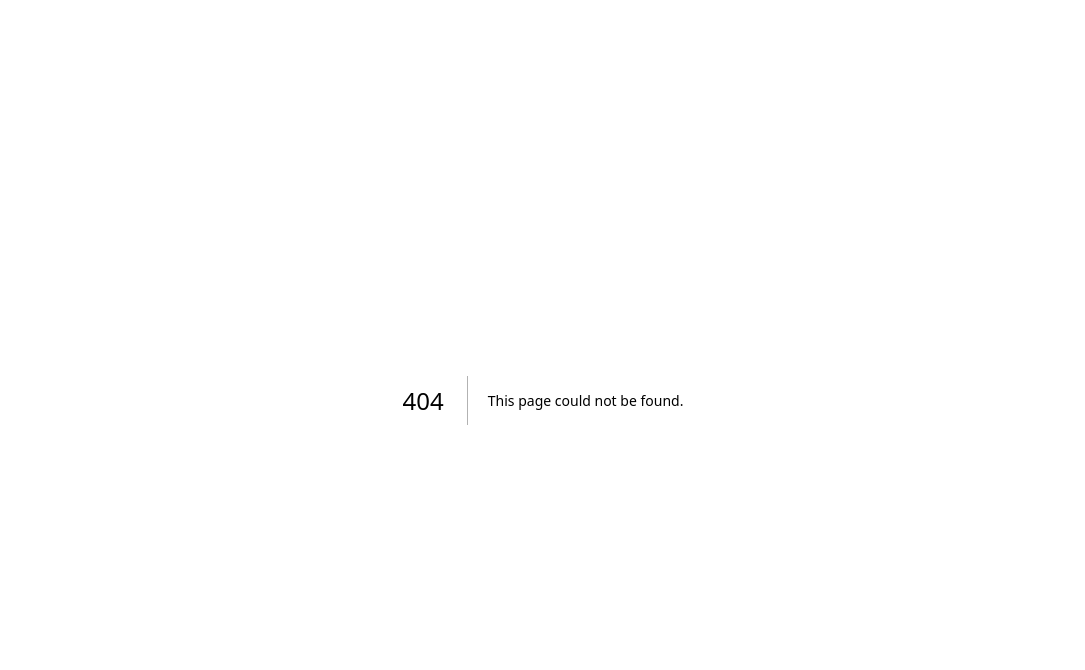
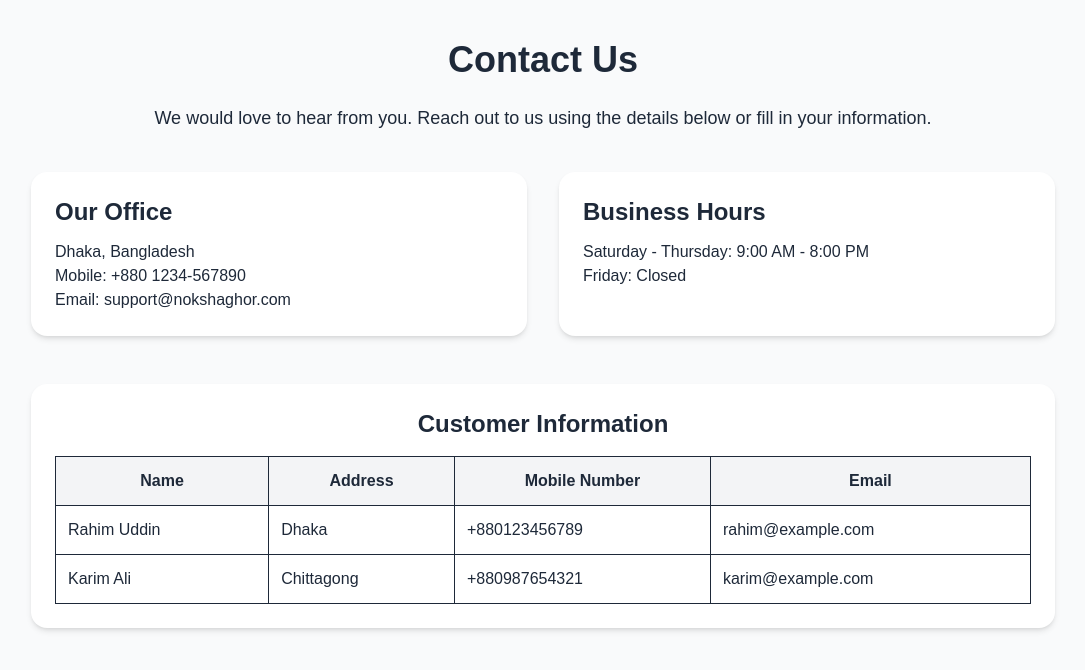
Before and after one commit to devmahdihasan/NokshaGhor-TeamProject, a Next.js app in the folder frontend/: page /contact in a window 1280 px wide. Before the commit this address had no page. Shown: the top 670 px of the page, without its empty margins (97-1182 px from the left). Built offline with nearby package versions, Linux system fonts and the light colour scheme.

Commit message:
about me+ contact

```diff
--- /dev/null
+++ b/frontend/src/app/about/page.tsx
@@ -0,0 +1,43 @@
+export default function AboutPage() {
+  return (
+    <main className="min-h-screen bg-gray-50 text-gray-800 p-10">
+      <section className="max-w-5xl mx-auto">
+        <h1 className="text-4xl font-bold text-center mb-6">About Nokshaghor</h1>
+        <p className="text-lg text-center mb-10">
+          Welcome to <span className="font-semibold">Nokshaghor</span>, where tradition meets
+          creativity. We are dedicated to crafting unique designs, blending
+          culture and modern innovation.
+        </p>
+
+        <div className="grid md:grid-cols-2 gap-8">
+          <div className="bg-white p-6 rounded-2xl shadow-md">
+            <h2 className="text-2xl font-semibold mb-3">Our Mission</h2>
+            <p>
+              To provide high-quality designs and products that reflect the
+              heritage of Bangladesh while embracing modern elegance. We aim to
+              inspire and connect with people through creativity.
+            </p>
+          </div>
+
+          <div className="bg-white p-6 rounded-2xl shadow-md">
+            <h2 className="text-2xl font-semibold mb-3">Our Vision</h2>
+            <p>
+              To become a leading brand in cultural and modern design,
+              showcasing authentic craftsmanship that resonates with both local
+              and global communities.
+            </p>
+          </div>
+        </div>
+
+        <div className="mt-10 bg-white p-6 rounded-2xl shadow-md">
+          <h2 className="text-2xl font-semibold mb-4">Our Team</h2>
+          <p>
+            Nokshaghor is powered by a passionate team of designers,
+            developers, and artisans who share the same vision—to bring beauty
+            and meaning into everyday life through thoughtful creations.
+          </p>
+        </div>
+      </section>
+    </main>
+  );
+}
--- /dev/null
+++ b/frontend/src/app/contact/page.tsx
@@ -0,0 +1,63 @@
+export default function ContactPage() {
+  return (
+    <main className="min-h-screen bg-gray-50 text-gray-800 p-10">
+      <section className="max-w-5xl mx-auto">
+        <h1 className="text-4xl font-bold text-center mb-6">Contact Us</h1>
+        <p className="text-lg text-center mb-10">
+          We would love to hear from you. Reach out to us using the details
+          below or fill in your information.
+        </p>
+
+        {/* Contact Information */}
+        <div className="grid md:grid-cols-2 gap-8 mb-12">
+          <div className="bg-white p-6 rounded-2xl shadow-md">
+            <h2 className="text-2xl font-semibold mb-3">Our Office</h2>
+            <p>Dhaka, Bangladesh</p>
+            <p>Mobile: +880 1234-567890</p>
+            <p>Email: support@nokshaghor.com</p>
+          </div>
+
+          <div className="bg-white p-6 rounded-2xl shadow-md">
+            <h2 className="text-2xl font-semibold mb-3">Business Hours</h2>
+            <p>Saturday - Thursday: 9:00 AM - 8:00 PM</p>
+            <p>Friday: Closed</p>
+          </div>
+        </div>
+
+        {/* Customer Table */}
+        <div className="bg-white p-6 rounded-2xl shadow-md">
+          <h2 className="text-2xl font-semibold mb-4 text-center">
+            Customer Information
+          </h2>
+          <div className="overflow-x-auto">
+            <table className="w-full border border-gray-200">
+              <thead>
+                <tr className="bg-gray-100">
+                  <th className="p-3 border">Name</th>
+                  <th className="p-3 border">Address</th>
+                  <th className="p-3 border">Mobile Number</th>
+                  <th className="p-3 border">Email</th>
+                </tr>
+              </thead>
+              <tbody>
+                <tr>
+                  <td className="p-3 border">Rahim Uddin</td>
+                  <td className="p-3 border">Dhaka</td>
+                  <td className="p-3 border">+880123456789</td>
+                  <td className="p-3 border">rahim@example.com</td>
+                </tr>
+                <tr>
+                  <td className="p-3 border">Karim Ali</td>
+                  <td className="p-3 border">Chittagong</td>
+                  <td className="p-3 border">+880987654321</td>
+                  <td className="p-3 border">karim@example.com</td>
+                </tr>
+                {/* Add more rows as needed */}
+              </tbody>
+            </table>
+          </div>
+        </div>
+      </section>
+    </main>
+  );
+}
```
